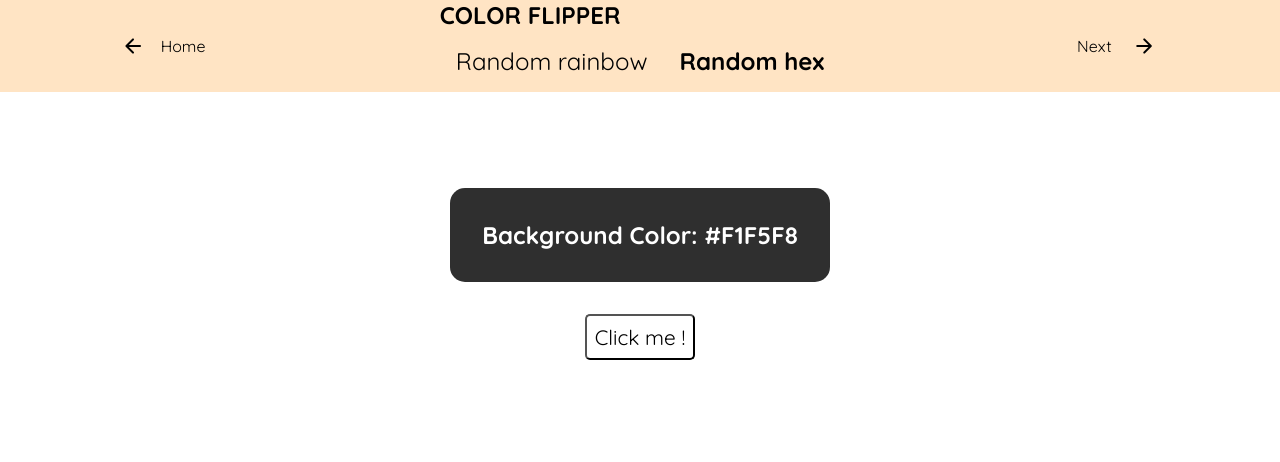
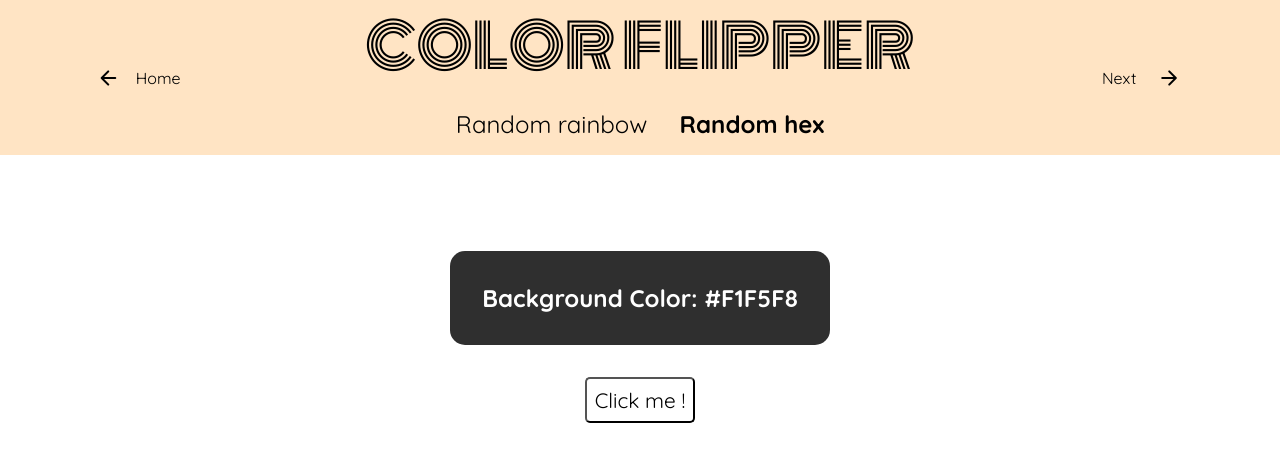
Before and after one commit to JoaPaloBael/vainilla-javascript-proyects, a plain HTML site: page 1-color-flipper/hex.html in a window 1280 px wide. Drawn offline with nearby package versions, Linux system fonts and the light colour scheme.

Commit message:
fixed color flipper, hex, menu

```diff
--- a/1-color-flipper/hex.html
+++ b/1-color-flipper/hex.html
@@ -19,12 +19,13 @@
         </span>
         Home
       </a>
+
       <nav class="nav">
         <div>
-        <h1 class="nav__title">COLOR FLIPPER</h1>
+          <h1><a href="../index.html">COLOR FLIPPER</a></h1>
           <ul>
             <li>
-            <a href="index.html">Random rainbow</a>
+              <a href="index.html" >Random rainbow</a>
             </li>
             <li>
               <a href="hex.html" class="active">Random hex</a>
@@ -32,10 +33,13 @@
           </ul>
         </div>
       </nav>
-    <a href="../2-counter/index.html" class="arrow-next">Next
+
+      <a href="../2-counter/index.html" class="arrow-next">
+        Next
         <span class="material-symbols-rounded">
           arrow_forward
         </span>
+
       </a>
     </header>
     <main>
```
Lines whose indentation alone changed are shown as unchanged.
